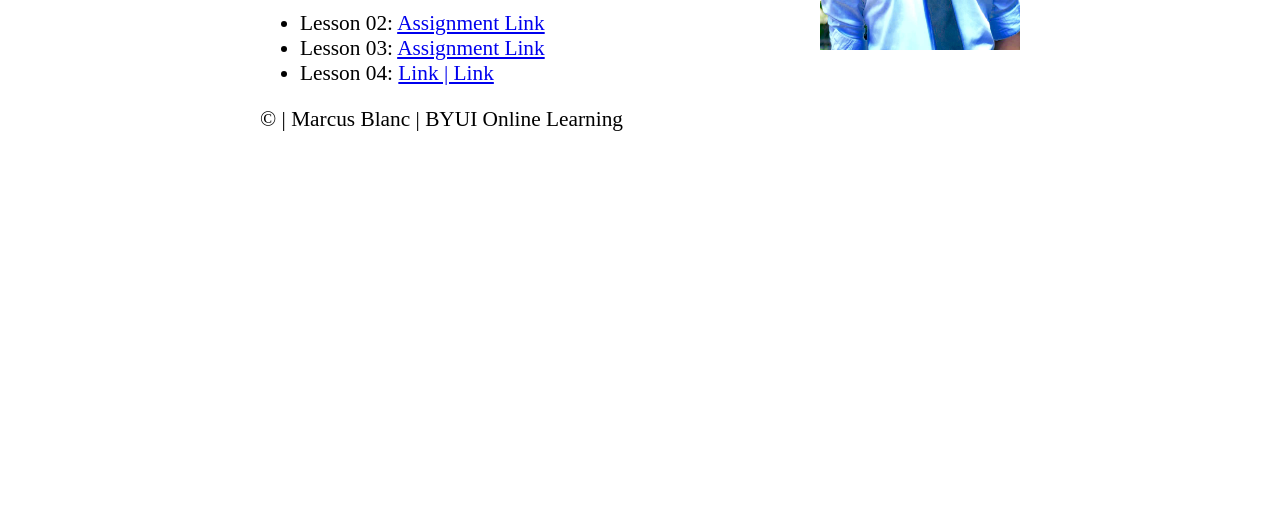
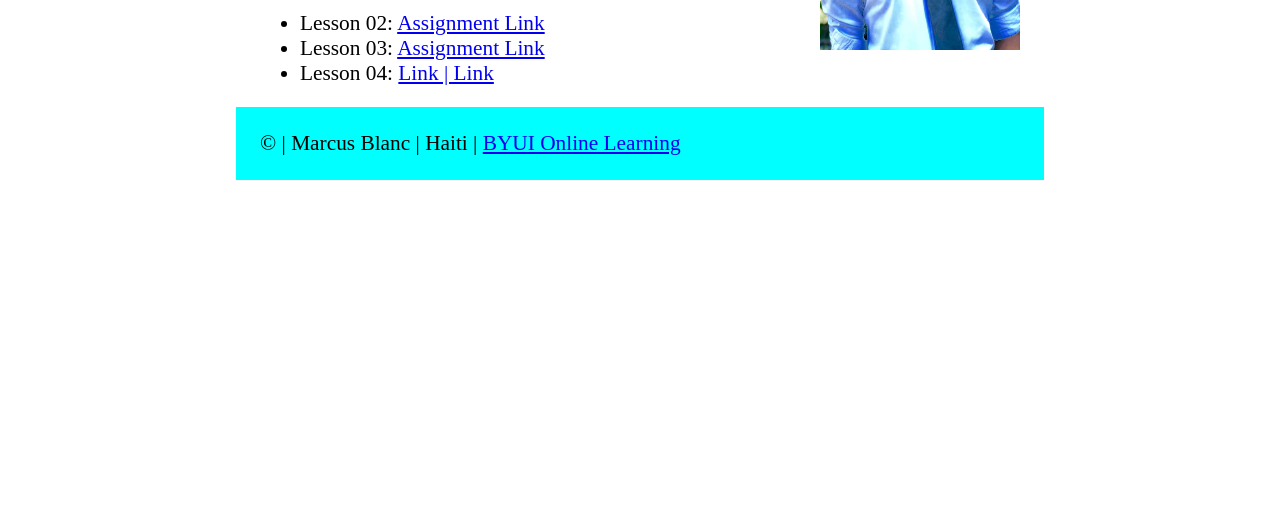
Before and after one commit to Blancmarcus2/-wdd230-, a plain HTML site: page index.html in a window 1280 px wide. Shown: the part 274-800 px from the top of the page. Drawn offline with Linux system fonts and the light colour scheme.

Commit message:
week1assignment

```diff
--- a/css/style.css
+++ b/css/style.css
@@ -28,3 +28,8 @@ h1 {
     color: white;
     text-align: center;
 }
+
+footer {
+    background-color: cyan;
+    padding: 1.5rem;
+}
--- a/index.html
+++ b/index.html
@@ -6,7 +6,6 @@
     <title>Document</title>
     <meta name="description" content="Assignment portal for Marcus Blanc in WDD 230: Web Frontend Development at Brigham Young University - Idaho">
     <link rel="stylesheet" href="css/style.css" />
-    <script src="js/dates.js"></script>
 </head>
 <body>
     <header>
@@ -24,7 +23,8 @@
         </ul>
     </main>
     <footer>
-        &copy; <span id="copyrightyear"></span> | Marcus Blanc | BYUI Online Learning
+        &copy; <span id="#copyrightyear"></span> | Marcus Blanc | Haiti | <a href=" https://www.byui.edu/online" target="_blank">BYUI Online Learning</a>
+        <script src="js/dates.js"></script>
     </footer>
 </body>
 </html>
--- a/js/dates.js
+++ b/js/dates.js
@@ -1 +1 @@
-document.querySelector("#copyrightyear").textContent = new Date().getFullYear();
+document.querySelector("#copyrightyear").textContent = new Date().getFullYear();;
```
